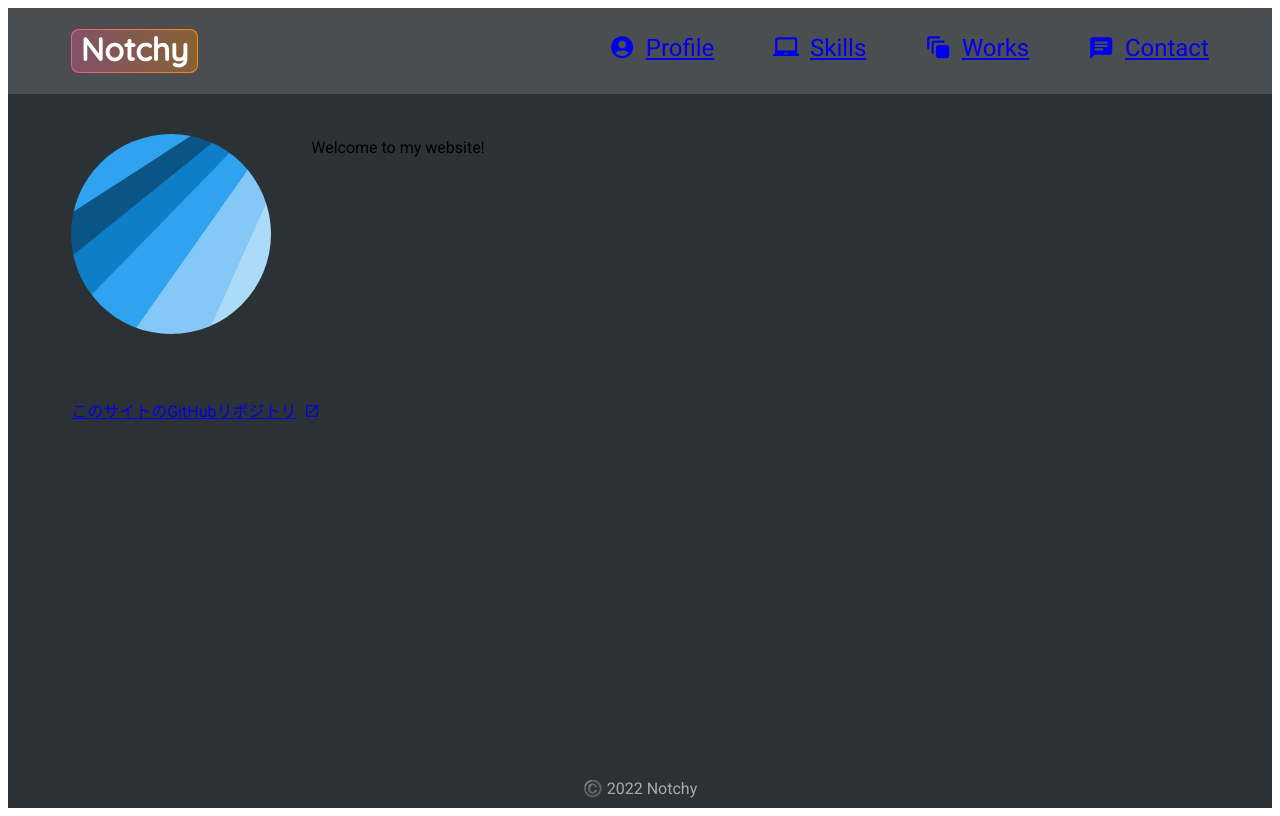
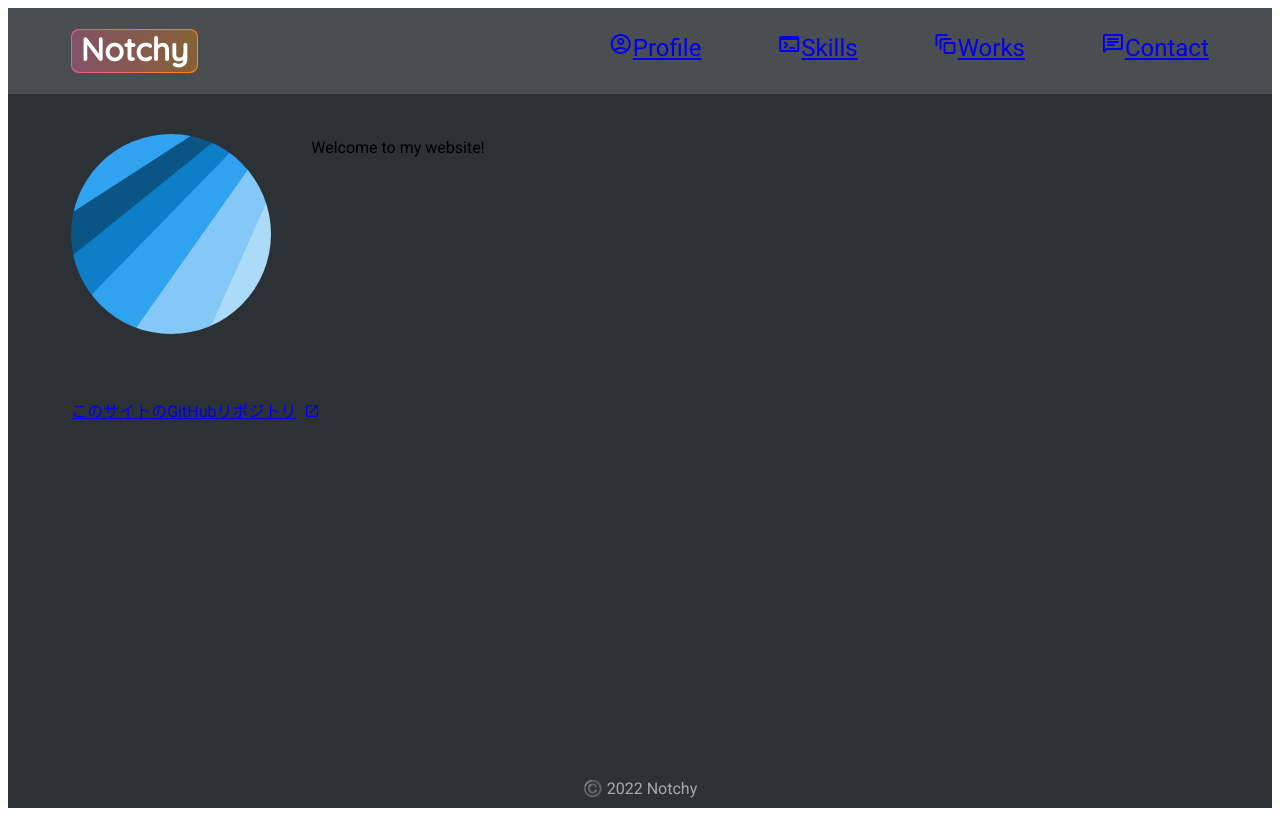
Before and after one commit to chnotchy/portfolio, a Next.js app: page / in a window 1280 px wide. Built offline with nearby package versions, Linux system fonts and the light colour scheme.

Commit message:
feat: Material Symbolsのアイコンに変更 #1

```diff
--- a/components/layout.js
+++ b/components/layout.js
@@ -38,6 +38,7 @@ export default function Layout({ children, home }) {
             />
             <meta name="og:title" content={siteTitle} />
             <meta name="twitter:card" content="https://notchy.gajeroll.com/og.png" />
+            <link rel="stylesheet" href="https://fonts.googleapis.com/css2?family=Material+Symbols+Rounded:opsz,wght,FILL,GRAD@20..48,100..700,0..1,-50..200" />
             {/* <link
               rel="stylesheet"
               href="https://fonts.googleapis.com/css?family=Roboto:300,400,500,700&display=swap"
@@ -68,7 +69,12 @@ export default function Layout({ children, home }) {
                 <div className={styles.headerLink}>
                   <Link href="/profile">
                     <a className="">
-                      <AccountCircleRoundedIcon sx={{ fontSize: '1.1em', marginRight: '0.4em', marginBottom: '-0.15em' }} />
+                      {/* <AccountCircleRoundedIcon sx={{ fontSize: '1.1em', marginRight: '0.4em', marginBottom: '-0.15em' }} /> */}
+                      <span>
+                        <span class="material-symbols-rounded">
+                          account_circle
+                        </span>
+                      </span>
                       <span className={styles.spHidden}>Profile</span>
                     </a>
                   </Link>
@@ -76,7 +82,12 @@ export default function Layout({ children, home }) {
                 <div className={styles.headerLink}>
                   <Link href="/skills">
                     <a className="">
-                      <LaptopChromebookRoundedIcon sx={{ fontSize: '1.1em', marginRight: '0.4em', marginBottom: '-0.15em' }} />
+                      {/* <LaptopChromebookRoundedIcon sx={{ fontSize: '1.1em', marginRight: '0.4em', marginBottom: '-0.15em' }} /> */}
+                      <span>
+                        <span class="material-symbols-rounded">
+                          terminal
+                        </span>
+                      </span>
                       <span className={styles.spHidden}>Skills</span>
                     </a>
                   </Link>
@@ -84,7 +95,12 @@ export default function Layout({ children, home }) {
                 <div className={styles.headerLink}>
                   <Link href="/works">
                     <a className="">
-                      <AutoAwesomeMotionRoundedIcon sx={{ fontSize: '1.1em', marginRight: '0.4em', marginBottom: '-0.15em' }} />
+                      {/* <AutoAwesomeMotionRoundedIcon sx={{ fontSize: '1.1em', marginRight: '0.4em', marginBottom: '-0.15em' }} /> */}
+                      <span>
+                        <span class="material-symbols-rounded">
+                          auto_awesome_motion
+                        </span>
+                      </span>
                       <span className={styles.spHidden}>Works</span>
                     </a>
                   </Link>
@@ -92,7 +108,12 @@ export default function Layout({ children, home }) {
                 <div className={styles.headerLink}>
                   <Link href="/contact">
                     <a className="">
-                      <ChatRoundedIcon sx={{ fontSize: '1.1em', marginRight: '0.4em', marginBottom: '-0.2em' }} />
+                      {/* <ChatRoundedIcon sx={{ fontSize: '1.1em', marginRight: '0.4em', marginBottom: '-0.2em' }} /> */}
+                      <span>
+                        <span class="material-symbols-rounded bold">
+                          chat
+                        </span>
+                      </span>
                       <span className={styles.spHidden}>Contact</span>
                     </a>
                   </Link>
--- a/styles/global.css
+++ b/styles/global.css
@@ -57,3 +57,39 @@ a h1 {
 span a::after {
   background: none;
 }
+
+.material-symbols-rounded {
+  margin-right: 0.4em;
+  transform: translateY(12%);
+  transition: 0.3s;
+  font-variation-settings:
+  'FILL' 0,
+  'wght' 300,
+  'GRAD' 200,
+  'opsz' 48
+}
+
+a:hover .material-symbols-rounded {
+  font-variation-settings:
+  'FILL' 1,
+  'wght' 700,
+  'GRAD' 200,
+  'opsz' 48
+}
+
+/* .bold {
+  font-variation-settings:
+  'FILL' 0,
+  'wght' 100,
+  'GRAD' 200,
+  'opsz' 48
+}
+
+.bold:hover {
+  font-size: 2em;
+  font-variation-settings:
+  'FILL' 0,
+  'wght' 800,
+  'GRAD' 200,
+  'opsz' 48
+} */
```
